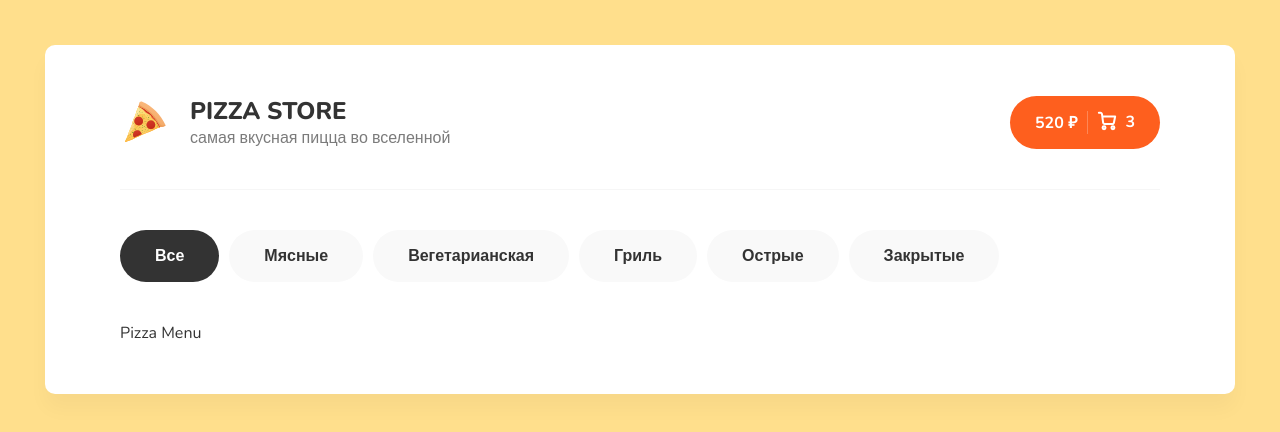
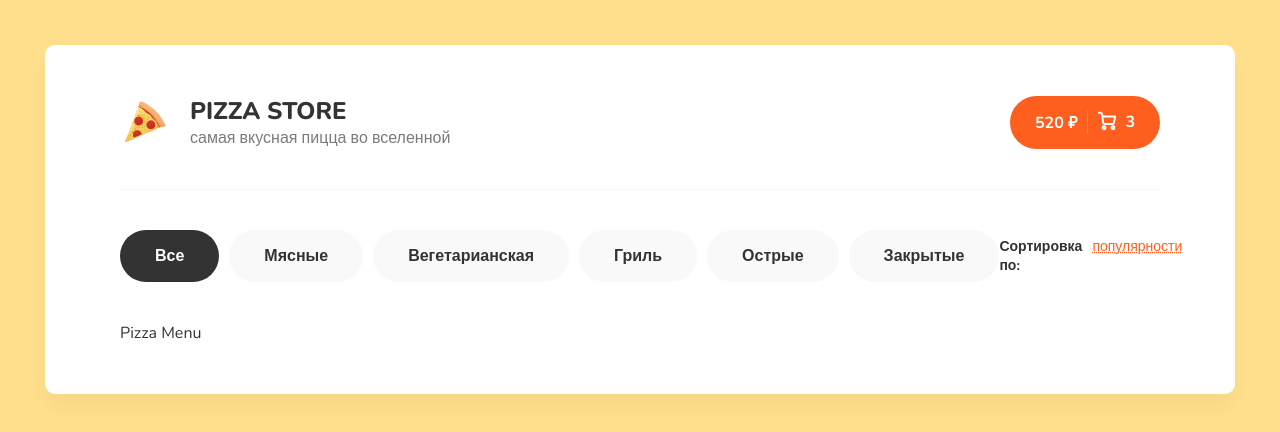
Before and after one commit to devenrgy/react-pizza-store, a React (Vite) app: page / in a window 1280 px wide. Shown: the top 432 px of the page. Built offline with nearby package versions, Linux system fonts and the light colour scheme.

Commit message:
feat: add sort

```diff
--- /dev/null
+++ b/src/components/sort/index.ts
@@ -0,0 +1,2 @@
+export { default as Sort } from './sort'
+export * from './sort'
--- /dev/null
+++ b/src/components/sort/sort.module.css
@@ -0,0 +1,55 @@
+.sort {
+  position: relative;
+  display: flex;
+  gap: 10px;
+  font-size: 14px;
+  font-weight: 700;
+
+  & > label {
+    text-decoration: underline dotted;
+    color: var(--brand-color);
+  }
+
+  label {
+    cursor: pointer;
+    font-weight: 400;
+    user-select: none;
+  }
+
+  &:has(> input:checked) {
+    .sortList {
+      opacity: 1;
+      visibility: visible;
+    }
+  }
+
+  input {
+    display: none;
+    appearance: none;
+  }
+}
+
+.sortList {
+  position: absolute;
+  top: 100%;
+  right: 0;
+  margin-top: 10px;
+  padding-block: 15px;
+  border-radius: 10px;
+  visibility: hidden;
+  opacity: 0;
+  background: var(--white-color);
+  box-shadow: 0 5px 15px 0 rgba(0, 0, 0, 0.09);
+  transition: opacity 0.3s ease, visibility 0.3s ease;
+
+  :has(:checked) label {
+    color: var(--brand-color);
+    background-color: rgba(254, 95, 30, 0.05);
+  }
+
+  label {
+    display: block;
+    padding: 12px 15px;
+    font-size: 14px;
+  }
+}
--- /dev/null
+++ b/src/components/sort/sort.tsx
@@ -0,0 +1,56 @@
+import { useEffect, useRef, useState } from 'react'
+import styles from './sort.module.css'
+
+export default function Sort() {
+  const sortingList = {
+    popular: 'популярности',
+    price: 'цене',
+    alphabet: 'алфавиту',
+  }
+
+  const sortingKeys = Object.keys(sortingList) as Array<keyof typeof sortingList>
+
+  const [currentSort, setCurrentSort] = useState(0)
+  const [isOpenModal, setIsOpenModal] = useState(false)
+  const modalRef = useRef<HTMLUListElement>(null)
+
+  useEffect(() => {
+    const handleClickOutside = (evt: MouseEvent) => {
+      const currentElement = modalRef.current?.contains(evt.target as HTMLElement)
+
+      if (!modalRef.current) {
+        return
+      }
+
+      if (!currentElement) {
+        setIsOpenModal(false)
+      }
+    }
+
+    document.addEventListener('click', handleClickOutside, true)
+
+    return () => document.removeEventListener('click', handleClickOutside)
+  }, [])
+
+  return (
+    <div className={styles.sort}>
+      Сортировка по: <label htmlFor='sort'>{sortingList[sortingKeys[currentSort]]}</label>
+      <input id='sort' onChange={() => setIsOpenModal(!isOpenModal)} checked={isOpenModal} type='checkbox' />
+      <ul ref={modalRef} className={styles.sortList}>
+        {sortingKeys.map((key, index) => (
+          <li key={index}>
+            <label htmlFor={key}>{sortingList[key]}</label>
+            <input
+              type='radio'
+              defaultChecked={index === currentSort}
+              onClick={() => setCurrentSort(index)}
+              name='typeSort'
+              id={key}
+              value={key}
+            />
+          </li>
+        ))}
+      </ul>
+    </div>
+  )
+}
--- a/src/routes/pizza-menu/pizza-menu.module.css
+++ b/src/routes/pizza-menu/pizza-menu.module.css
@@ -3,6 +3,7 @@
 
 .nav {
   display: flex;
+  align-items: center;
   justify-content: space-between;
   margin-bottom: 40px;
 }
--- a/src/routes/pizza-menu/pizza-menu.tsx
+++ b/src/routes/pizza-menu/pizza-menu.tsx
@@ -1,4 +1,5 @@
 import { CategoriesList } from 'components/categories-list'
+import { Sort } from 'components/sort'
 import styles from './pizza-menu.module.css'
 
 export default function PizzaMenu() {
@@ -6,6 +7,7 @@ export default function PizzaMenu() {
     <>
       <nav className={styles.nav}>
         <CategoriesList />
+        <Sort />
       </nav>
       <div className={styles.pizzaMenu}>Pizza Menu</div>
     </>
```
